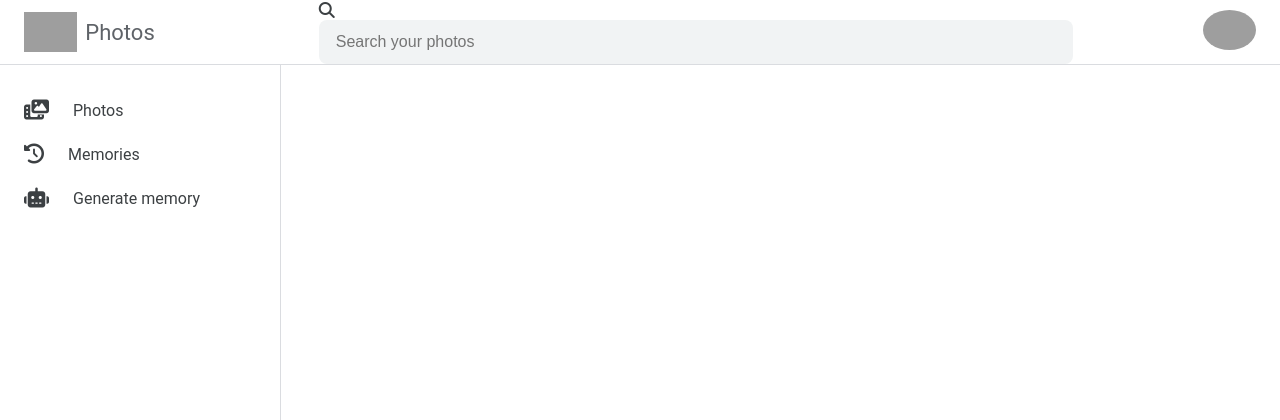
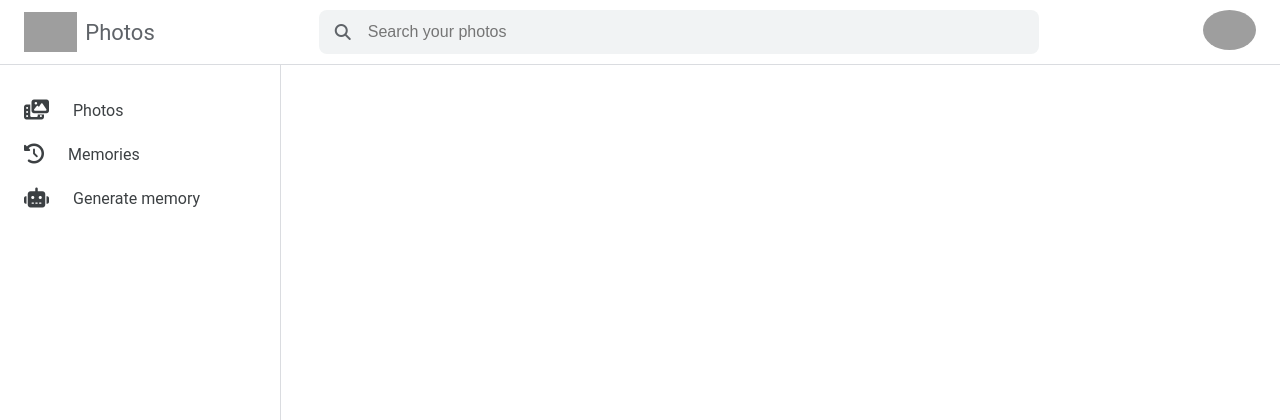
Before and after one commit to manitgupta/google-photos-agent, a Flask app: page / in a window 1280 px wide. Shown: the top 420 px of the page. Run offline with Flask 3, Linux system fonts and the light colour scheme; grey boxes are pictures that could not be loaded.

Commit message:
Fix search button

```diff
--- a/google-photos/static/style.css
+++ b/google-photos/static/style.css
@@ -50,15 +50,26 @@ header {
     flex-grow: 1;
     max-width: 720px;
     margin: 0 32px;
+    position: relative;
+}
+
+.search-bar i {
+    position: absolute;
+    left: 16px;
+    top: 50%;
+    transform: translateY(-50%);
+    color: var(--secondary-text-color);
+    z-index: 1;
 }
 
 .search-bar input {
     width: 100%;
-    padding: 12px 16px;
+    padding: 12px 16px 12px 48px;
     border: 1px solid transparent;
     border-radius: 8px;
     background-color: #f1f3f4;
     font-size: 16px;
+    box-sizing: border-box;
 }
 
 .search-bar input:focus {
```
